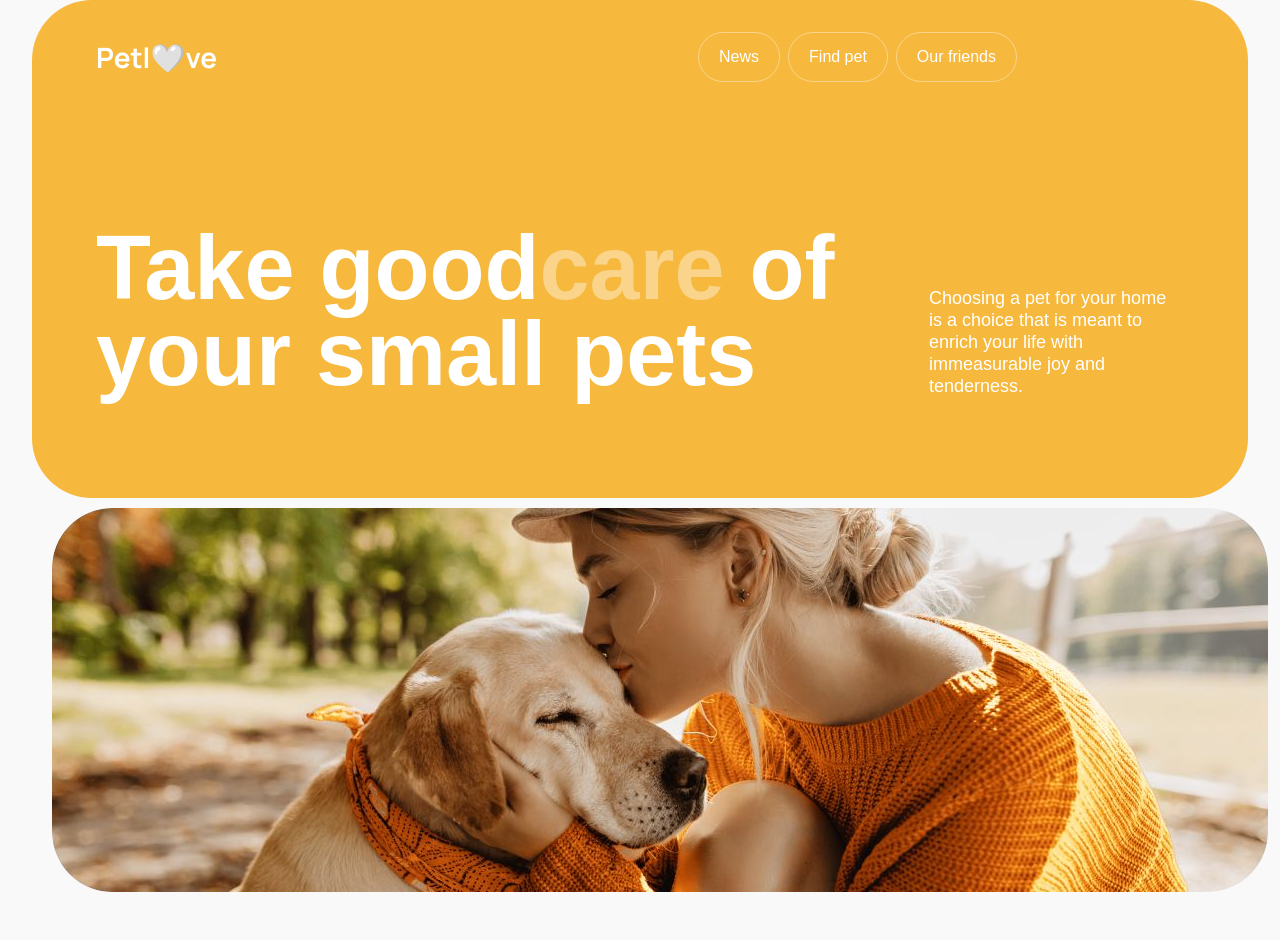
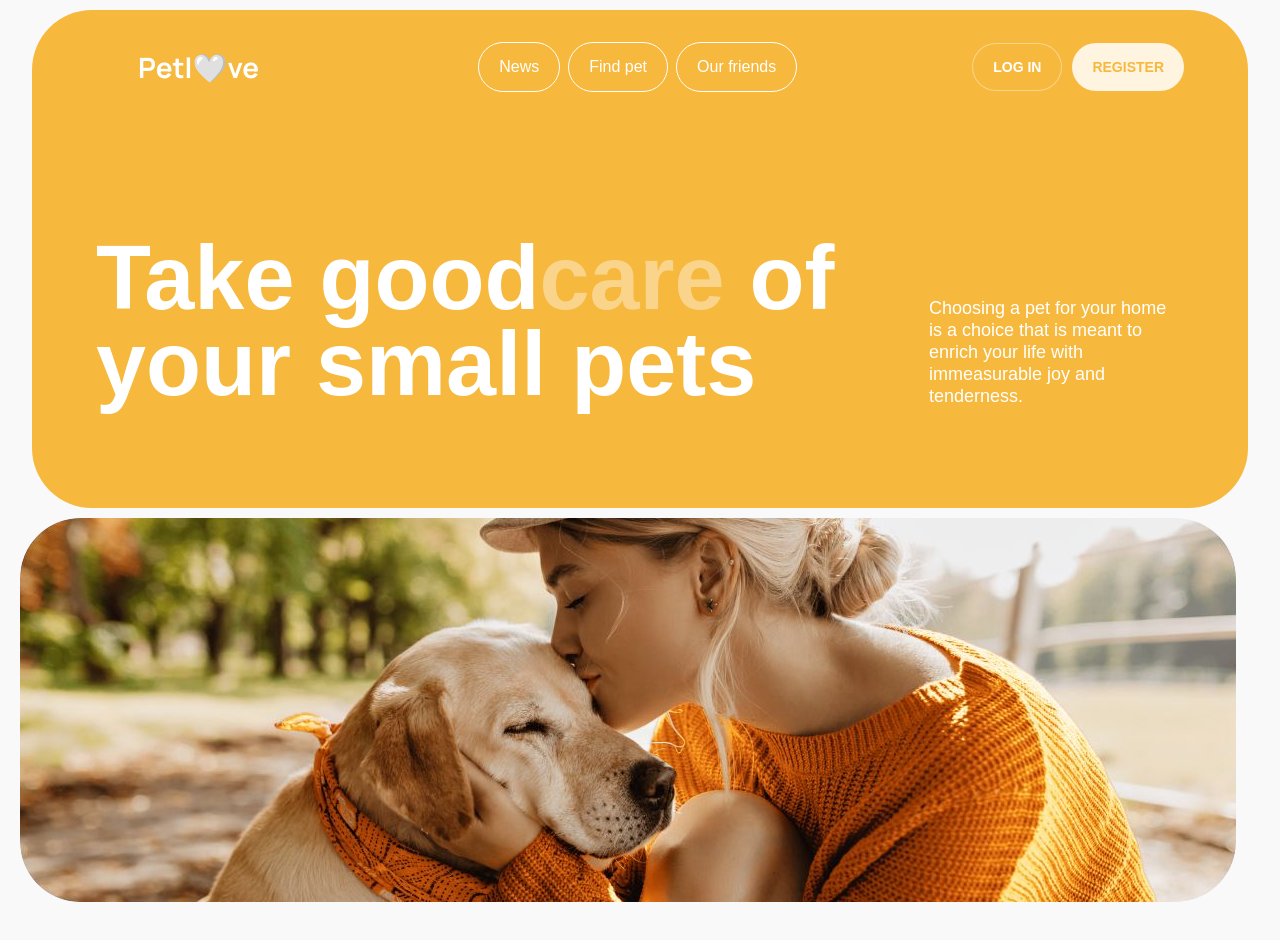
Before and after one commit to Olena457/love-pets, a React (Vite) app: page /home in a window 1280 px wide. Built offline with nearby package versions, Linux system fonts and the light colour scheme.

Commit message:
change style navigate

```diff
--- a/src/components/AuthNav/AuthNav.module.css
+++ b/src/components/AuthNav/AuthNav.module.css
@@ -1,4 +1,4 @@
-.authNav {
+/* .authNav {
   display: none;
 }
 @media screen and (min-width: 768px) {
@@ -45,8 +45,8 @@
 .registerButton:hover,
 .registerButton:focus {
   background-color: var(--hover-light);
-}
-
+} */
+/* _______________________________________ */
 /* .authNav {
   display: flex;
   gap: 10px;
@@ -89,3 +89,53 @@
     padding: 12px 24px;
   }
 } */
+.authNav {
+  display: none; /* Приховано за замовчуванням */
+}
+
+@media screen and (min-width: 768px) {
+  .authNav {
+    display: flex; /* Відображаємо кнопки для ширини 768px і більше */
+    flex-direction: row;
+    gap: 10px;
+  }
+}
+
+.loginButton,
+.registerButton {
+  display: flex;
+  justify-content: center;
+  align-items: center;
+  border-radius: 30px;
+  padding: 15px 20px;
+  font-size: 14px;
+  font-weight: 700;
+  text-transform: uppercase;
+  width: 100%;
+  border: none;
+  transition: color 0.3s ease, background-color 0.3s ease;
+}
+
+/* Стилі для кнопки логіну */
+.loginButton {
+  background-color: var(--main-color);
+  color: var(--white-color);
+  border: 1px solid var(--light-border-color);
+}
+
+.loginButton:hover,
+.loginButton:focus {
+  background-color: var(--dark-hover);
+  color: var(--white-color);
+}
+
+/* Стилі для кнопки реєстрації */
+.registerButton {
+  background-color: var(--main-light);
+  color: var(--main-color);
+}
+
+.registerButton:hover,
+.registerButton:focus {
+  background-color: var(--hover-light);
+}
--- a/src/components/Header/Header.module.css
+++ b/src/components/Header/Header.module.css
@@ -50,10 +50,10 @@
 
 .homeHeader {
   background-color: var(--main-color);
-  /* padding: 18px 20px 0; */
+  padding: 18px 20px 0;
   min-width: 335px;
-  margin: 0 auto;
-  margin-top: 20px;
+
+  margin: 10px 20px 0 20px;
   /* margin: 10px 20px 0; */
   border-top-left-radius: 30px;
   border-top-right-radius: 30px;
@@ -61,10 +61,10 @@
 
 @media screen and (min-width: 768px) {
   .homeHeader {
-    padding: 24px 32px 0;
-    margin: 0 auto;
+    /* padding: 24px 32px 0; */
+    /* margin: 0 auto; */
     /* max-width: 704px; */
-    /* margin: 16px 32px 0; */
+    margin: 10px 32px 0 32px;
     border-top-left-radius: 60px;
     border-top-right-radius: 60px;
   }
--- a/src/components/Icon/Icon.jsx
+++ b/src/components/Icon/Icon.jsx
@@ -1,14 +1,40 @@
+// import sprite from '../../assets/icons/sprite.svg';
+
+// const Icon = ({ id, width, height, className = '', fillColor }) => {
+//   return (
+//     <svg
+//       className={`${className}`}
+//       style={{ background: 'transparent' }}
+//       width={width}
+//       height={height}
+//     >
+//       <use style={{ fill: `${fillColor}` }} href={`${sprite}#icon-${id}`}></use>
+//     </svg>
+//   );
+// };
+
+// export default Icon;
 import sprite from '../../assets/icons/sprite.svg';
 
-const Icon = ({ id, width, height, className = '', fillColor }) => {
+const Icon = ({
+  id,
+  width = 24,
+  height = 24,
+  className = '',
+  fillColor = 'currentColor',
+  strokeColor = 'currentColor',
+  style = {},
+}) => {
   return (
     <svg
-      className={`${className}`}
-      // style={{ background: 'transparent' }}
+      className={className}
       width={width}
       height={height}
+      fill={fillColor}
+      stroke={strokeColor}
+      style={style}
     >
-      <use style={{ fill: `${fillColor}` }} href={`${sprite}#icon-${id}`}></use>
+      <use href={`${sprite}#icon-${id}`} />
     </svg>
   );
 };
--- a/src/components/LogoChange/LogoChange.jsx
+++ b/src/components/LogoChange/LogoChange.jsx
@@ -1,5 +1,6 @@
 import css from './LogoChange.module.css';
 import { Link, useLocation } from 'react-router-dom';
+
 const LogoChange = () => {
   const location = useLocation();
   const isHomePage = location.pathname === '/home';
--- a/src/components/LogoChange/LogoChange.module.css
+++ b/src/components/LogoChange/LogoChange.module.css
@@ -14,7 +14,7 @@
   font-weight: 800;
   font-size: 28px;
   line-height: 1;
-
+  margin-left: 42px;
   color: var(--white-color);
   background-color: transparent;
 }
--- a/src/components/ModalAction/ModalAction.jsx
+++ b/src/components/ModalAction/ModalAction.jsx
@@ -1,7 +1,7 @@
 import { useNavigate } from 'react-router';
 import css from './ModalAction.module.css';
 import { useEffect, useCallback } from 'react';
-import Icon from '../Icon/Icon.jsx';
+import closeIcons from '../../assets/icons/closeIcons.svg';
 import catSmall from '../../assets/imgs/cat-small@1x.png';
 
 const ModalAction = ({ onConfirm, onCancel, message }) => {
@@ -43,7 +43,7 @@ const ModalAction = ({ onConfirm, onCancel, message }) => {
     <div className={css.modalBackdrop} onClick={handleBackdropClick}>
       <div className={css.modalContent}>
         <button className={css.closeButton} onClick={onCancel}>
-          <Icon id="cross" className={css.iconCross} />
+          <img src={closeIcons} className={css.iconCross} />
         </button>
         <div className={css.iconContainer}>
           <img src={catSmall} alt="small cat" className={css.iconCat} />
--- a/src/components/NavBar/NavBar.module.css
+++ b/src/components/NavBar/NavBar.module.css
@@ -13,26 +13,21 @@
   display: none;
 }
 
-@media screen and (min-width: 768px) {
+@media screen and (min-width: 1280px) {
   .headerMenu {
     display: flex;
     gap: 8px;
-
     align-items: center;
     margin-right: 167px;
   }
 }
+
 .burgerButton {
   background-color: transparent;
 }
+
 @media screen and (min-width: 1280px) {
   .burgerButton {
-    display: none;
-  }
-  .whiteBurger {
-    display: none;
-  }
-  .blackBurger {
     display: none;
   }
 }
@@ -47,26 +42,11 @@
   }
 }
 
-/* ___________________________ */
 .burgerMenu {
   display: none;
 }
-.butgerMenu {
-  display: block;
-  position: absolute;
-  top: 0;
-  right: 0;
-  width: 60%;
-  height: 100dvh;
-  background-color: var(--main-color);
-  display: flex;
-  flex-direction: column;
-  align-items: center;
-  justify-content: space-between;
-  padding: 120px 20px 40px;
-  z-index: 1000;
-}
-@media screen and (max-width: 767px) {
+
+@media screen and (max-width: 768px) {
   .burgerMenu {
     display: flex;
     flex-direction: column;
@@ -75,62 +55,6 @@
     padding: 20px;
     border-radius: 10px;
   }
-}
-
-/* .menuButton {
-  display: block;
-  position: absolute;
-  top: 0;
-  right: 0;
-  width: 60%;
-  height: 100dvh;
-  background-color: var(--main-color);
-  display: flex;
-  flex-direction: column;
-  align-items: center;
-  justify-content: space-between;
-  padding: 120px 20px 40px;
-  z-index: 100;
-} */
-
-@media screen and (min-width: 1280px) {
-  .menuButton {
-    display: none;
-  }
-}
-
-.nav .menuIcon {
-  cursor: pointer;
-
-  /* stroke: #262626;
-  fill: #262626;
-  width: 32px;
-  height: 32px; */
-}
-
-@media screen and (min-width: 768px) {
-  .nav .menuIcon {
-    width: 36px;
-    height: 36px;
-  }
-}
-
-.homeNav .icons {
-  display: flex;
-  align-items: center;
-  gap: 12px;
-}
-
-.closeIcon {
-  position: absolute;
-  top: 28px;
-  right: 20px;
-  fill: var(--white-color);
-  cursor: pointer;
-}
-
-.homeNav .closeIcon {
-  fill: #262626;
 }
 
 .menuList {
@@ -154,30 +78,41 @@
   }
 }
 
+/* Базовий стиль для кнопок навігації */
 .menuItem {
   background: transparent;
-  color: var(--text-color);
+  color: var(--black-color);
   font-weight: 500;
   font-size: 16px;
   padding: 15px 20px;
-  border: 1px solid transparent;
+  border: 1px solid var(--light-border-color);
   border-radius: 30px;
   transition: color 0.3s ease, border-color 0.3s ease;
 }
 
 .menuItem:hover {
-  color: var(--highlight-color);
   border-color: var(--main-color);
 }
 
 .homeNav .menuItem {
-  color: var(--black-color);
-  border-color: var(--input-default);
+  color: var(--white-color);
+  border-color: var(--white-color);
 }
 
 .homeNav .menuItem:hover,
 .homeNav .menuItem:focus,
 .homeNav .menuItem:active {
+  border-color: var(--black-color);
+}
+
+.otherNav .menuItem {
+  color: var(--black-color);
+  border-color: var(--light-border-color);
+}
+
+.otherNav .menuItem:hover,
+.otherNav .menuItem:focus,
+.otherNav .menuItem:active {
   border-color: var(--main-color);
 }
 
@@ -225,22 +160,4 @@
     flex-direction: row;
     gap: 10px;
   }
-  .menuItem {
-    color: var(--black-color);
-    border: 1px solid var(--input-default);
-  }
-  .homeNav .menuItem {
-    color: var(--white-color);
-    border: 1px solid var(--light-border-color);
-  }
-  .menuItem:hover,
-  .menuItem:focus,
-  .menuItem:active {
-    border-color: var(--main-color);
-  }
-  .homeNav .menuItem:hover,
-  .homeNav .menuItem:focus,
-  .homeNav .menuItem:active {
-    border-color: var(--white-color);
-  }
 }
--- a/src/components/UserBar/UserBar.jsx
+++ b/src/components/UserBar/UserBar.jsx
@@ -5,7 +5,7 @@ const UserBar = () => {
   return (
     <>
       <div className={css.circle}>
-        <Icon id="user" width={20} height={20} className={css.userIcon} />
+        <Icon id="user" />
       </div>
     </>
   );
--- a/src/pages/HomePage/HomePage.module.css
+++ b/src/pages/HomePage/HomePage.module.css
@@ -2,18 +2,23 @@
 .wrapper {
   display: flex;
   flex-direction: column;
+  padding: 0 0px 30px 32px;
+  gap: 10px;
   /* align-items: center; */
-  gap: 10px;
-  width: 100%;
+  /* width: 100%;
   max-width: 1280px;
   margin: 0 auto;
-  padding: 0 20px;
+
   box-sizing: border-box;
-  padding: 0 0px 30px 32px;
+  padding: 0 0px 30px 32px; */
 }
+/* @media screen and (min-width: 768px) {
+  .wrapper {
+  }
+} */
 @media screen and (min-width: 1280px) {
   .wrapper {
-    padding: 0 0px 30px 32px;
+    padding: 0px 0px 30px 0px;
   }
 }
 .home {
@@ -21,7 +26,7 @@
   flex-direction: column;
   justify-content: center;
   align-items: center;
-  min-width: 335px;
+  min-width: 320px;
   height: 390px;
   margin: 0 20px;
   color: var(--white-color);
@@ -39,8 +44,7 @@
 }
 @media screen and (min-width: 768px) {
   .home {
-    /* margin: 0 32px; */
-    margin: 0 32px 0px 0px;
+    margin: 0 32px 0px 32px;
     border-bottom-left-radius: 60px;
     border-bottom-right-radius: 60px;
   }
@@ -99,15 +103,16 @@
 .photo {
   margin: 0 20px 10px;
   display: flex;
-  min-width: 280px;
+  min-width: 335px;
+  width: auto;
+
   justify-content: center;
   align-items: center;
   background-size: cover;
   background-position: center;
   background-repeat: no-repeat;
-  width: 335px;
+
   height: 402px;
-  /* flex-shrink: 0; */
   border-radius: 30px;
 }
 
@@ -125,7 +130,7 @@
   .photo {
     background-image: url('../../assets/imgs/tablet/home-tablet@1x.jpg');
     border-radius: 60px;
-    width: 704px;
+    width: auto;
     height: 496px;
   }
 }
```
Also changed, not shown: src/components/AuthNav/AuthNav.jsx (+21 -0 lines), src/components/NavBar/NavBar.jsx (+154 -2 lines).
